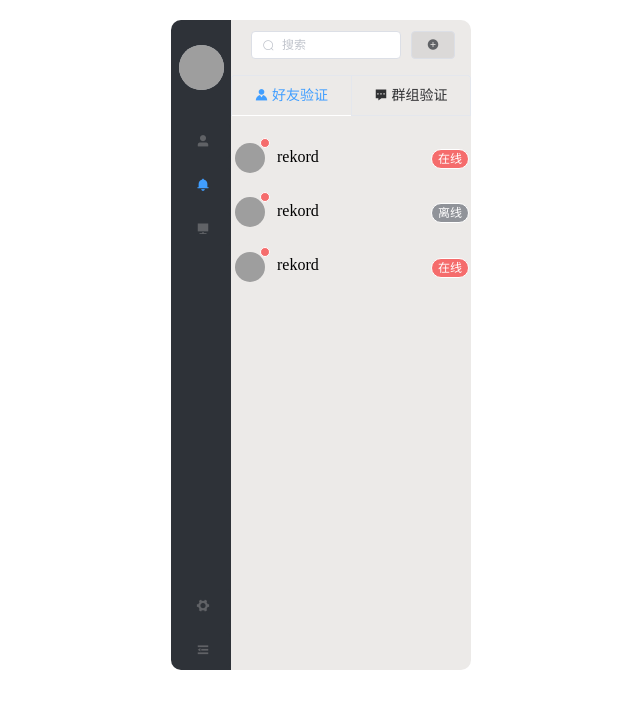
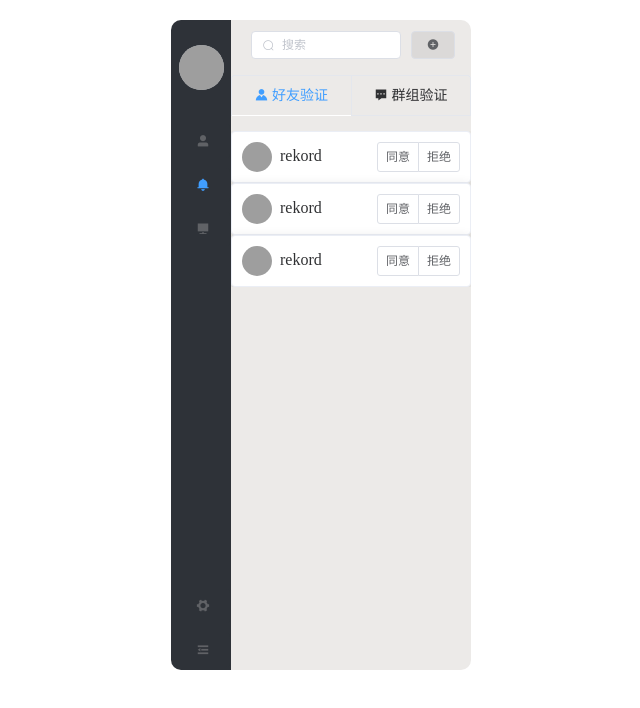
Before and after one commit to WebChatting/chatting-vue, a Vue app: page /#/chatting in a window 1280 px wide. Both pictures are taken after a click on the button 522 px from the left and 185 px from the top of the page. Shown: the top 708 px of the page, without its empty margins (319-959 px from the left). Built offline with nearby package versions, Linux system fonts and the light colour scheme; grey boxes are pictures that could not be loaded.

Commit message:
feat: implement application layout

```diff
--- /dev/null
+++ b/src/components/Application.vue
@@ -0,0 +1,95 @@
+<template>
+    <div id="application">
+        <ul class="infinite-list" v-infinite-scroll="load" style="overflow:auto">
+            <li v-for="item in users" :key="item.id">
+                <el-card class="box-card" body-style="padding: 10px;">
+                    <div class="card">
+                        <div>
+                            <el-image
+                                class="avatar"
+                                :preview-src-list="[item.userProfile]"
+                                :src="item.userProfile"
+                                :alt="item.nickname"
+                            >
+                                <div slot="error" class="image-slot">
+                                    <i class="el-icon-picture-outline"></i>
+                                </div>
+                            </el-image>
+                            <p class="name">{{ item.nickname }}</p>
+                        </div>
+                        <el-button-group>
+                            <el-button size="mini" class="button">同意</el-button>
+                            <el-button size="mini" class="button">拒绝</el-button>
+                        </el-button-group>
+                    </div>
+                </el-card>
+            </li>
+        </ul>
+    </div>
+</template>
+
+<script>
+export default {
+    name: "Application",
+    data() {
+        return {
+            users: [
+                {
+                    id: 0,
+                    userProfile: "https://cdn.sxrekord.com/blog/logo.jpg",
+                    nickname: "rekord",
+                    userStateId: 1,
+                },
+                {
+                    id: 1,
+                    userProfile: "https://cdn.sxrekord.com/blog/logo.jpg",
+                    nickname: "rekord",
+                    userStateId: 2,
+                },
+                {
+                    id: 2,
+                    userProfile: "https://cdn.sxrekord.com/blog/logo.jpg",
+                    nickname: "rekord",
+                    userStateId: 1,
+                },
+            ],
+        };
+    },
+    methods: {
+        load() {
+
+        },
+    },
+}
+</script>
+
+<style lang="scss" scoped>
+#application {
+    ul {
+        padding: 0px;
+        margin: 0px;
+        li {
+            list-style: none;
+            .card {
+                display: flex;
+                justify-content: space-between;
+                .avatar {
+                    width: 30px;
+                    height: 30px;
+                    vertical-align: middle;
+                    border-radius: 15px;
+                }
+                .name {
+                    display: inline-block;
+                    margin: 0px 0px 0px 8px;
+                }
+                .button {
+                    padding: 0px;
+                    width: 42px;
+                    height: 30px;
+                }
+            }
+        }
+    }
+}
+</style>
--- a/src/components/Contact.vue
+++ b/src/components/Contact.vue
@@ -3,27 +3,32 @@
         v-model="activeName" @tab-click="handleClick">
         <el-tab-pane>
             <span slot="label"><i class="el-icon-s-custom"></i> {{firstLabelName}}</span>
-            <List/>
+            <List v-show="isContact"/>
+            <Application v-show="!isContact"/>
         </el-tab-pane>
         <el-tab-pane>
             <span slot="label"><i class="el-icon-s-comment"></i> {{secondLabelName}}</span>
-            <List/>
+            <List v-show="isContact"/>
+            <Application v-show="!isContact"/>
         </el-tab-pane>
     </el-tabs>
 </template>
 
 <script>
     import List from './List'
+    import Application from './Application'
     export default {
         name: "Contact",
         components: {
             List,
+            Application,
         },
         data() {
             return {
                 activeName: '',
                 firstLabelName: '好友',
                 secondLabelName: '群聊',
+                isContact: true,
             }
         },
         methods: {
@@ -33,10 +38,12 @@
             loadContact() {
                 this.firstLabelName = '好友'
                 this.secondLabelName = '群聊'
+                this.isContact = true
             },
             loadVerification() {
                 this.firstLabelName = '好友验证'
                 this.secondLabelName = '群组验证'
+                this.isContact = false
             },
         },
         mounted() {
```
